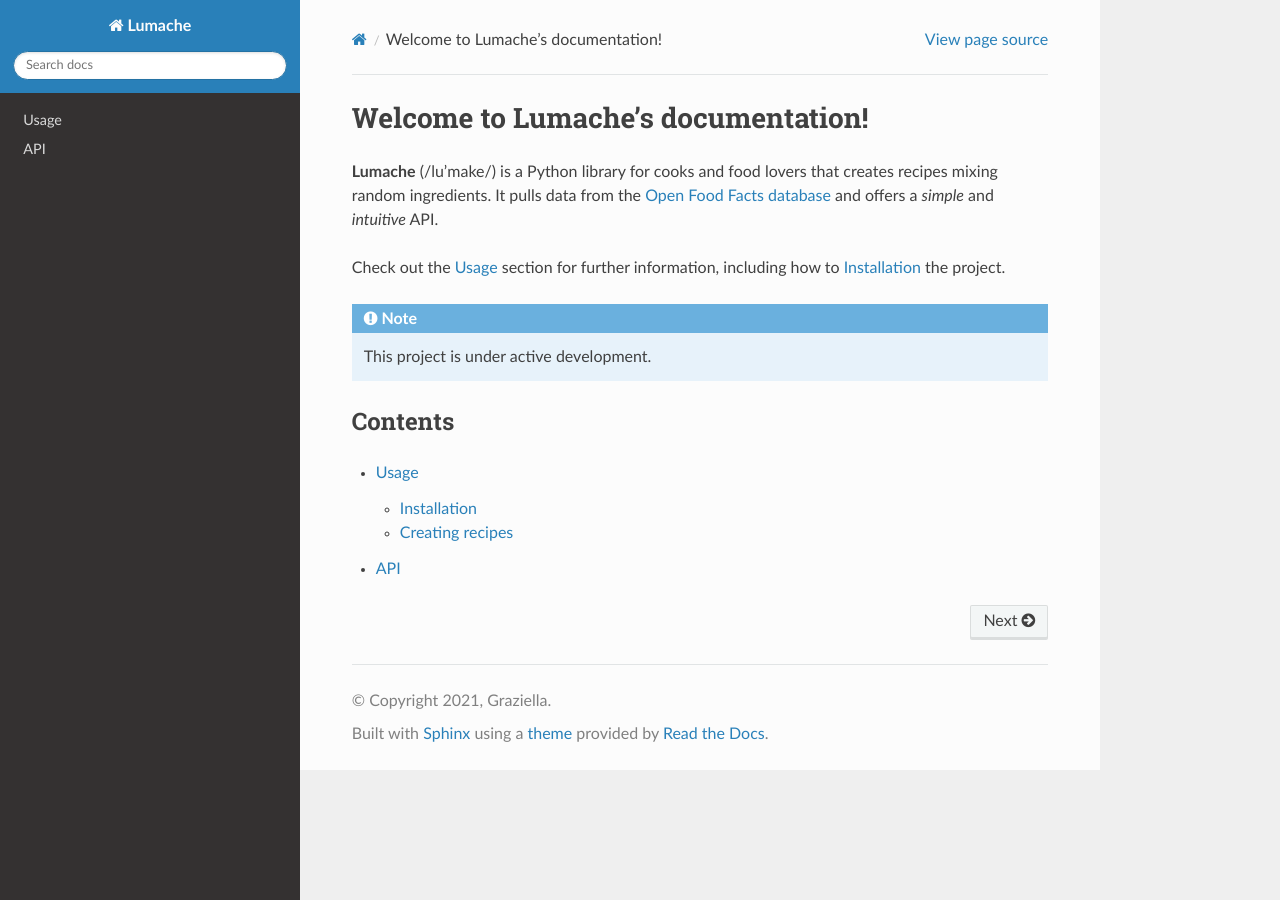
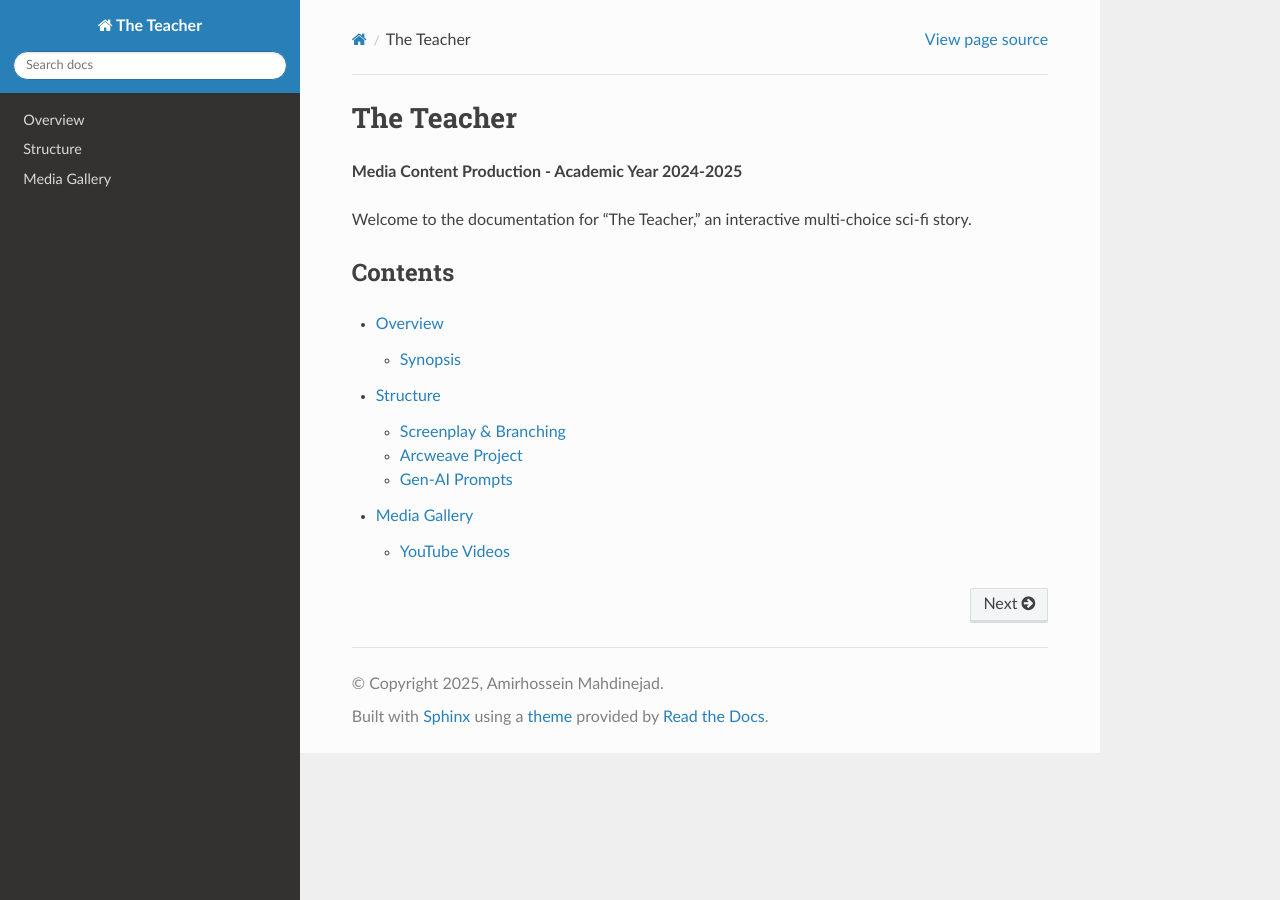
Before and after one commit to TheMn/the-teacher, a Sphinx documentation site: the page built from docs/source/index.rst, in a window 1280 px wide. Built offline with Sphinx 7.4.7 and the Read the Docs theme 3.1.0, drawn with Linux system fonts in a browser that asks for light colours.

Commit message:
Refactor documentation for 'The Teacher' project
- Removed `lumache.py` and `pyproject.toml`.
- Updated Sphinx configuration in `docs/source/conf.py` for 'The Teacher'.
- Created `overview.rst`, `structure.rst`, and `media.rst` with project content.
- Updated `docs/source/index.rst` to point to the new content.
- Cleaned up old `api.rst` and `usage.rst`.

```diff
--- a/docs/source/api.rst
+++ /dev/null
@@ -1,7 +0,0 @@
-API
-===
-
-.. autosummary::
-   :toctree: generated
-
-   lumache
--- a/docs/source/conf.py
+++ b/docs/source/conf.py
@@ -2,9 +2,9 @@
 
 # -- Project information
 
-project = 'Lumache'
-copyright = '2021, Graziella'
-author = 'Graziella'
+project = 'The Teacher'
+copyright = '2025, Amirhossein Mahdinejad'
+author = 'Amirhossein Mahdinejad'
 
 release = '0.1'
 version = '0.1.0'
@@ -13,9 +13,6 @@ version = '0.1.0'
 
 extensions = [
     'sphinx.ext.duration',
-    'sphinx.ext.doctest',
-    'sphinx.ext.autodoc',
-    'sphinx.ext.autosummary',
     'sphinx.ext.intersphinx',
 ]
 
--- a/docs/source/index.rst
+++ b/docs/source/index.rst
@@ -1,22 +1,15 @@
-Welcome to Lumache's documentation!
-===================================
+The Teacher
+===========
 
-**Lumache** (/lu'make/) is a Python library for cooks and food lovers
-that creates recipes mixing random ingredients.
-It pulls data from the `Open Food Facts database <https://world.openfoodfacts.org/>`_
-and offers a *simple* and *intuitive* API.
+**Media Content Production - Academic Year 2024-2025**
 
-Check out the :doc:`usage` section for further information, including
-how to :ref:`installation` the project.
-
-.. note::
-
-   This project is under active development.
+Welcome to the documentation for "The Teacher," an interactive multi-choice sci-fi story.
 
 Contents
 --------
 
 .. toctree::
 
-   usage
-   api
+   overview
+   structure
+   media
--- /dev/null
+++ b/docs/source/structure.rst
@@ -0,0 +1,26 @@
+Structure
+=========
+
+Screenplay & Branching
+----------------------
+
+To satisfy the exam structure, you must produce a screenplay for Act I featuring:
+
+*   **Four "weak branches"**: Subtle information that matters later.
+*   **Four "strong branches"**: Decisions that immediately alter the story path.
+
+Arcweave Project
+----------------
+
+.. note::
+   Link to the Arcweave structure will be added here.
+
+   *   [Placeholder for Arcweave Link]
+
+Gen-AI Prompts
+--------------
+
+.. note::
+   Documentation of Gen-AI prompts used in the project will be stored here.
+
+   *   [Placeholder for Gen-AI Prompts]
```
Also changed, not shown: docs/source/media.rst (added, +11 -0 lines), docs/source/overview.rst (added, +9 -0 lines), docs/source/usage.rst (deleted, +0 -33 lines), lumache.py (deleted, +0 -23 lines), pyproject.toml (deleted, +0 -8 lines).
